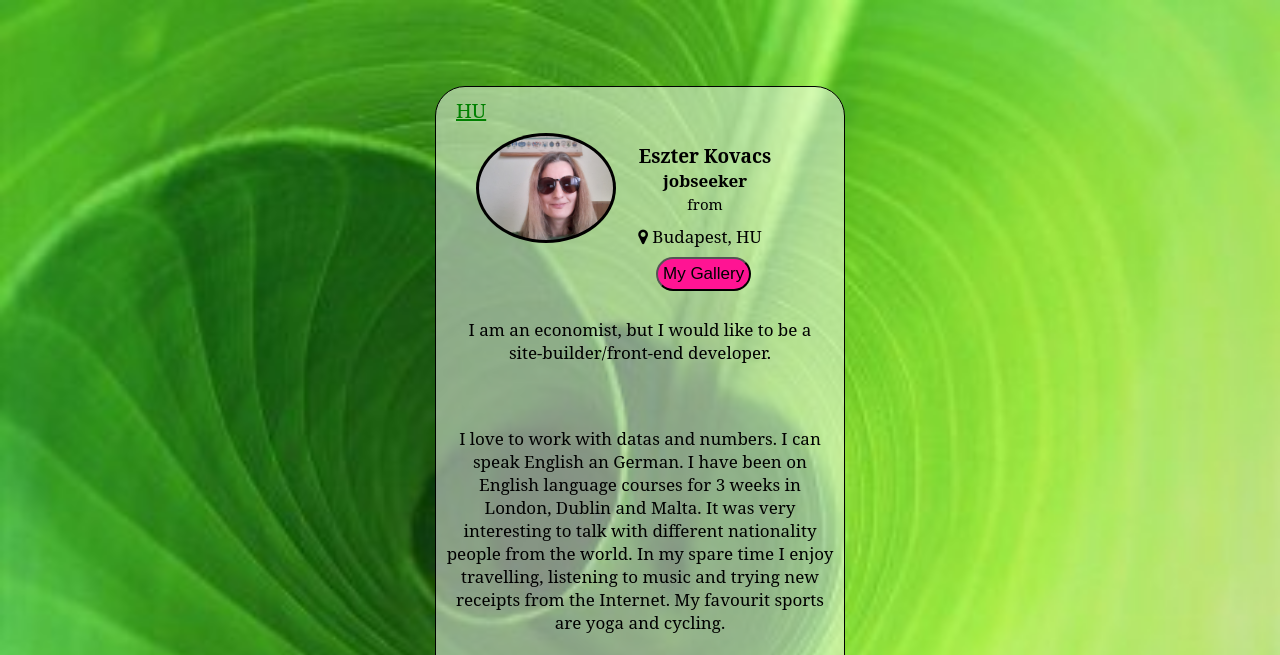
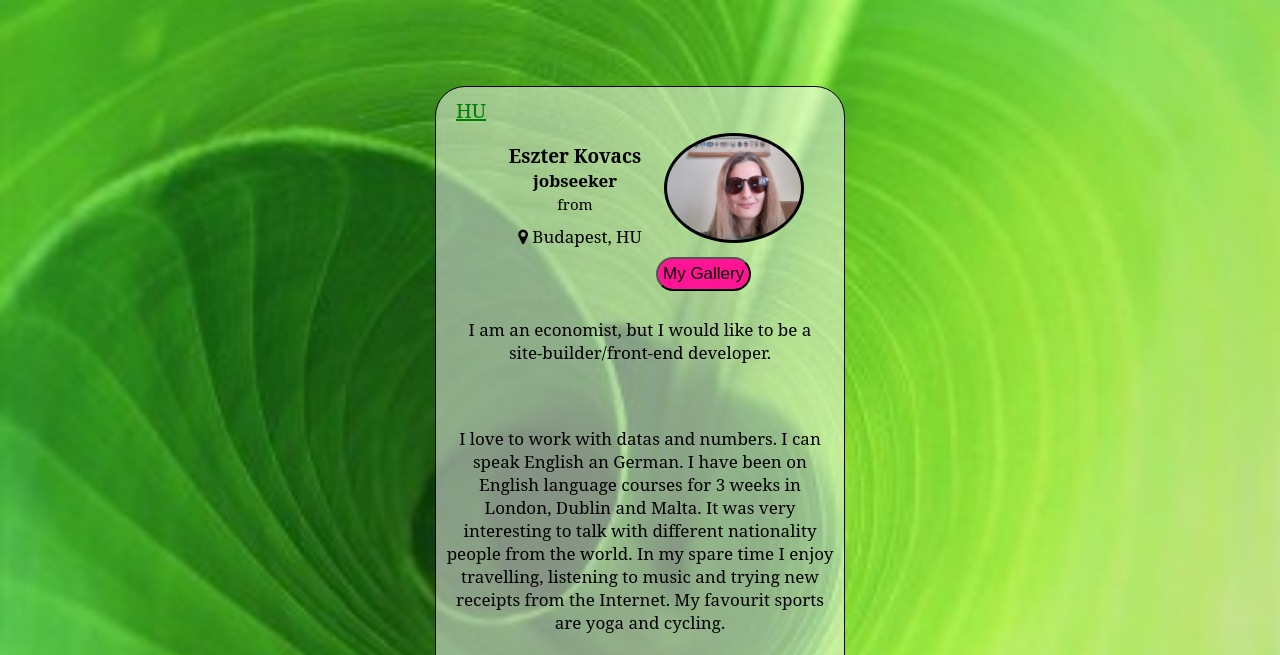
Before and after one commit to banana0000/About-me, a plain HTML site: page index.html in a window 1280 px wide. Shown: the top 655 px of the page. Drawn offline with Linux system fonts and the light colour scheme.

Commit message:
add media querry

```diff
--- a/main.css
+++ b/main.css
@@ -8,9 +8,9 @@
 }
 
 
-/* Pozíconálás */
+/*Compontent styles*/
 
-
+/*Main Header Styles*/
 .profile-card {
   width: 25.625rem;
   max-width: calc(100vw - 1.25rem);
@@ -132,7 +132,7 @@ a:hover {
 }
 
 img {
-   float: left;
+   float: none;
 }
 
 .profile-card {
@@ -152,3 +152,10 @@ img {
   left: 0.625rem;
   top:0.625rem;
 }
+
+@media (min-width: 768px) {
+  img {
+    float: right;
+    }
+}
+}
```
